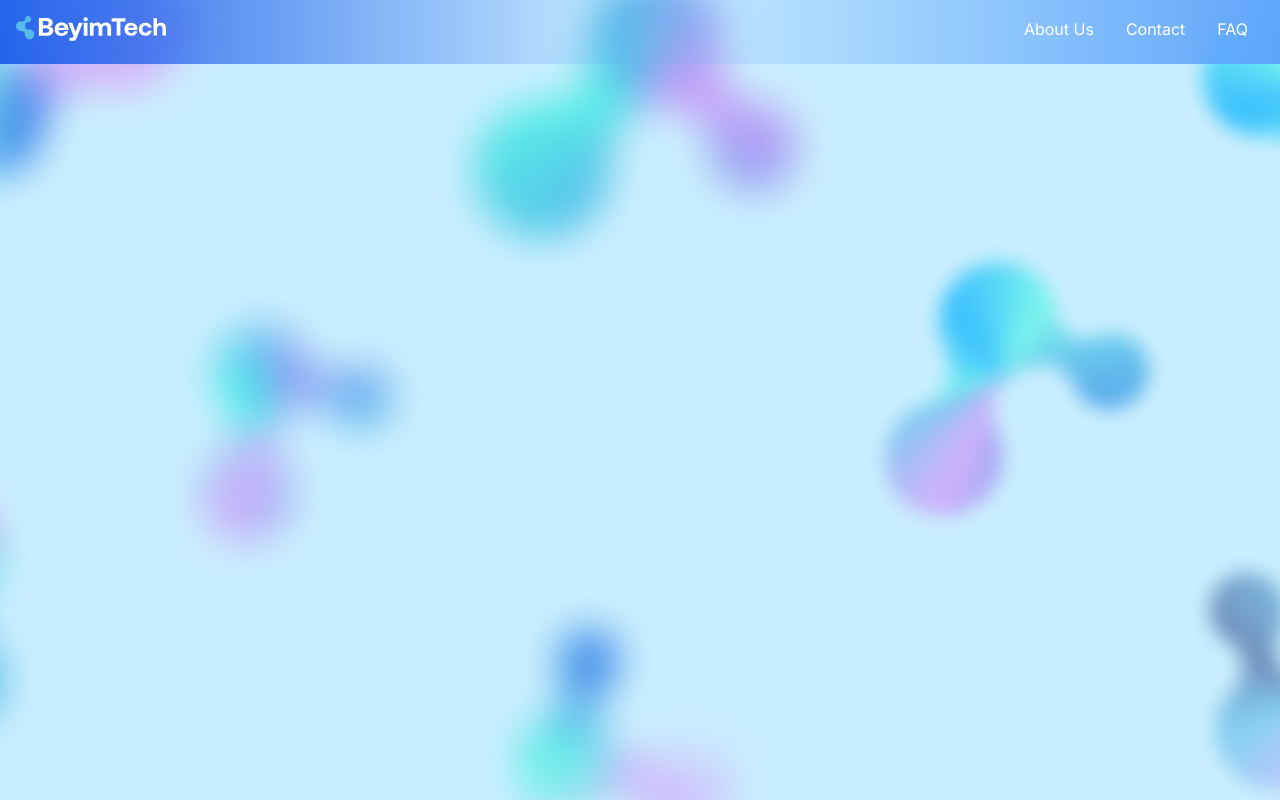
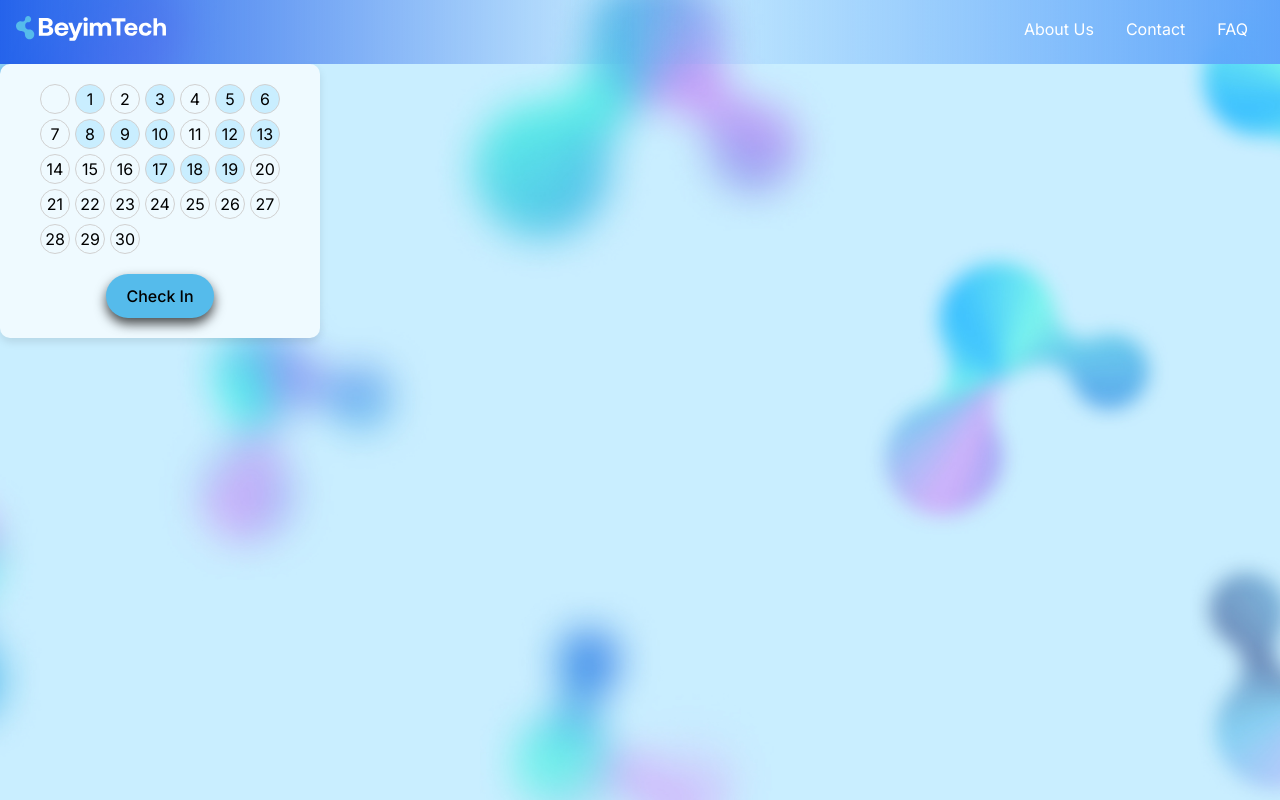
Before and after one commit to aqbotash/smart-stats-front, a Next.js app: page /studentpage in a window 1280 px wide. Built offline with nearby package versions, Linux system fonts and the light colour scheme.

Commit message:
Modify student page and user profile styles, add calendar component

```diff
--- a/src/app/studentpage/page.tsx
+++ b/src/app/studentpage/page.tsx
@@ -1,10 +1,12 @@
 import Navbar from "@/components/Navbar"
 import UserProfile from "@/components/UserProfile";
+import Calendar from "@/components/Calendar";
 
 export default function Home() {
     return (
         <>
         <Navbar />
+        <Calendar />
         </>
     );
 
--- /dev/null
+++ b/src/components/Calendar.js
@@ -0,0 +1,46 @@
+// Calendar.js
+import React from 'react';
+import styles from './Calendar.module.css';
+
+const Calendar = () => {
+  const today = new Date();
+  const currentYear = today.getFullYear();
+  const currentMonth = today.getMonth();
+
+  const firstDayOfMonth = new Date(currentYear, currentMonth, 1).getDay();
+
+  const daysInMonth = new Date(currentYear, currentMonth + 1, 0).getDate();
+
+  const leadingDays = Array.from({ length: firstDayOfMonth }, (_, index) => null);
+
+
+  const monthDays = Array.from({ length: daysInMonth }, (_, index) => index + 1);
+
+
+  const specialDays = [1, 3, 5, 6, 8, 9, 10, 12, 13, 17, 18, 19];
+
+  return (
+    <div className={styles.calendarContainer}>
+      <div className={styles.daysGrid}>
+        {leadingDays.map((_, index) => (
+          <div key={`empty-${index}`} className={styles.day}></div>
+        ))}
+        {monthDays.map(day => (
+          <div
+            key={day}
+            className={
+              specialDays.includes(day)
+                ? `${styles.day} ${styles.currentDay}` // Apply .currentDay if it's a special day
+                : styles.day
+            }
+          >
+            {day}
+          </div>
+        ))}
+      </div>
+      <button className={styles.checkInButton}>Check In</button>
+    </div>
+  );
+};
+
+export default Calendar;
--- /dev/null
+++ b/src/components/Calendar.module.css
@@ -0,0 +1,59 @@
+/* Calendar.module.css */
+.calendarContainer {
+    border-radius: 10px;
+    box-shadow: 0 4px 8px rgba(0,0,0,0.1);
+    width: 25%;
+    padding: 20px;
+    background-color: #EFFAFF;
+    display: flex;
+    flex-direction: column;
+    align-items: center;
+  }
+
+  .daysGrid {
+    display: grid;
+    grid-template-columns: repeat(7, 1fr);
+    gap: 5px;
+    margin-bottom: 20px;
+  }
+
+  .day, .empty {
+    width: 30px;
+    height: 30px;
+    display: flex;
+    justify-content: center;
+    align-items: center;
+    border-radius: 50%;
+    border: 1px solid #d1d1d1;
+    color: black;
+  }
+
+  .day {
+    background-color:#EFFAFF;
+  }
+
+  .currentDay {
+    width: 30px;
+    height: 30px;
+    display: flex;
+    justify-content: center;
+    align-items: center;
+    border-radius: 50%;
+    border: 1px solid #d1d1d1;
+    background-color: #C9EEFF;
+    color: black;
+  }
+
+  .checkInButton {
+    background-color: #55BBEB;
+    color:black;
+    border: none;
+    padding: 10px 20px;
+    border-radius: 40px;
+    cursor: pointer;
+    font-size: 1em;
+    box-shadow: 0 4px 8px rgba(0,0,0,0.1);
+    font-weight: 500;
+    transition: background-color 0.3s ease;
+    box-shadow: 0 6px 12px rgba(0, 0, 0, 0.7);
+  }
--- a/src/components/UserProfile.module.css
+++ b/src/components/UserProfile.module.css
@@ -8,7 +8,7 @@
     flex-direction: column;
     align-items: center;
     padding: 20px;
-    background-color: white;
+    background-color: #EFFAFF;
     min-width: 250px;
     max-width: 400px;
   }
```
